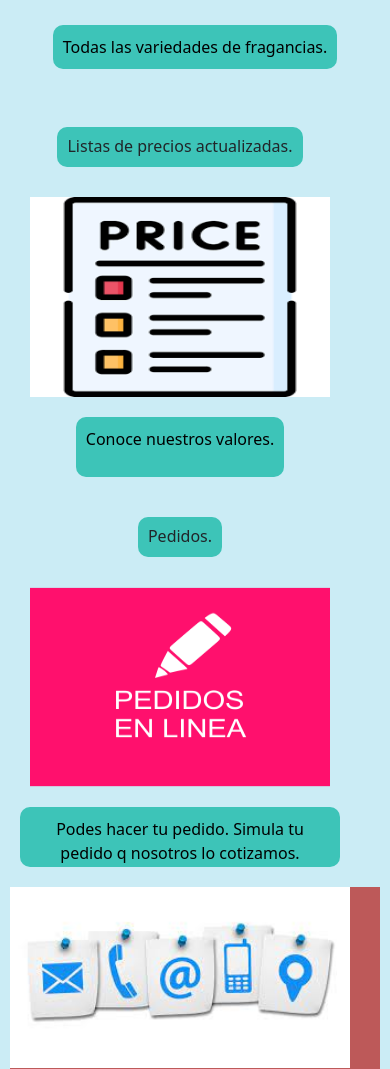
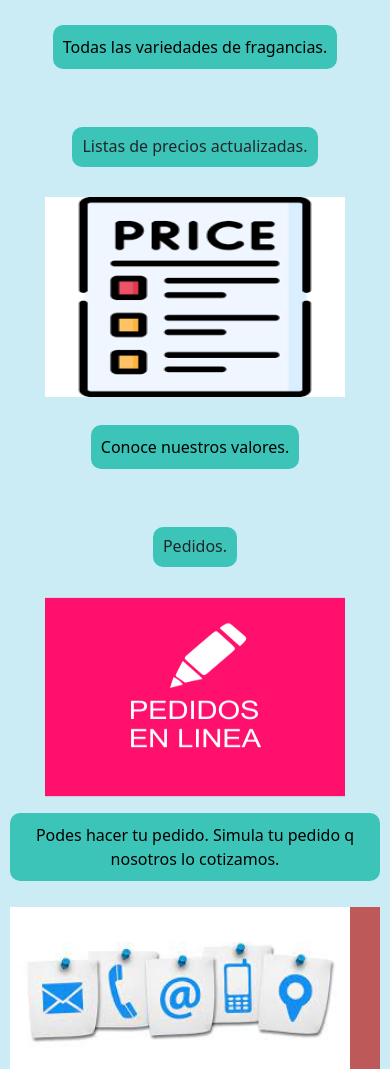
Before and after one commit to AndereteAngel/Ohana-Aomas, a plain HTML site: page pages/home.html in a window 390 px wide. Shown: the part 771-1840 px from the top of the page. Drawn offline with nearby package versions, Linux system fonts and the light colour scheme; a web font is replaced by a local one.

Commit message:
home tamaños laterales

```diff
--- a/pages/home.html
+++ b/pages/home.html
@@ -82,12 +82,12 @@
             </div>
 
             <article class="description">
-                <div class="description-titulo">
+                <div>
                     <h2>Quienes somos</h2>
                 </div>
 
-                <div>
-                    <p class="description-cuerpo">No hay generador de recuerdos más potente que una fragancia.
+                <div class="description-cuerpo">
+                    <p>No hay generador de recuerdos más potente que una fragancia.
                         Esto
                         se debe a
                         nuestra memoria
@@ -187,6 +187,7 @@
             <p> Zona Oeste y Liniers.</p>
             <p> Microemprendimieto.</p>
             <p> "Aromas para tu hogar" </p>
+
         </div>
     </footer>
 
--- a/scss/componentes/_footer.scss
+++ b/scss/componentes/_footer.scss
@@ -36,12 +36,14 @@ nav-link
 
 .list-foot {
    display: grid;
-   grid-template-columns: 360px;
+   grid-template-columns: 100%;
    grid-template-rows: repeat(4, 40px);
    padding: 10px;
    place-content: center;
    place-items: center;
    background: linear-gradient(rgb(157, 185, 187), rgb(39, 210, 223));
+   width: 340px;
+   margin: 10px;
 
    p {
       margin: 0px;
--- a/scss/pages/_home.scss
+++ b/scss/pages/_home.scss
@@ -13,7 +13,7 @@ description-cuerpo
 
    .description {
       display: grid;
-      grid-template-columns: 340px;
+      grid-template-columns: 100%;
       grid-template-rows: 60px 250px;
       background-color: rgb(55, 133, 185);
       place-items: center;
@@ -43,24 +43,18 @@ tarjetas-pedidos*/
 
    .tarjetas-price {
       display: grid;
-      grid-template-columns: 340px;
-      grid-template-rows: 80px 200px 80px;
-      column-gap: 10px;
-      margin: 10px;
-      justify-items: center;
+      grid-template-columns: 100%;
+      grid-template-rows: 100px 200px 100px;
+      place-items: center;
       text-align: center;
-      gap: 10px;
    }
 
    .tarjetas-pedidos {
       display: grid;
-      grid-template-columns: 340px;
-      grid-template-rows: 80px 200px 80px;
-      column-gap: 10px;
-      margin: 10px;
-      justify-items: center;
+      grid-template-columns: 100%;
+      grid-template-rows: 100px 200px 100px;
+      place-items: center;
       text-align: center;
-      gap: 10px;
    }
 
    .card-titulo {
@@ -113,6 +107,7 @@ tarjetas-pedidos*/
       font-size: 1rem;
       color: black;
       text-align: center;
+      padding: 5px;
       width: auto;
    }
 
```
Also changed, not shown: css/styles.css, 1 other file.
